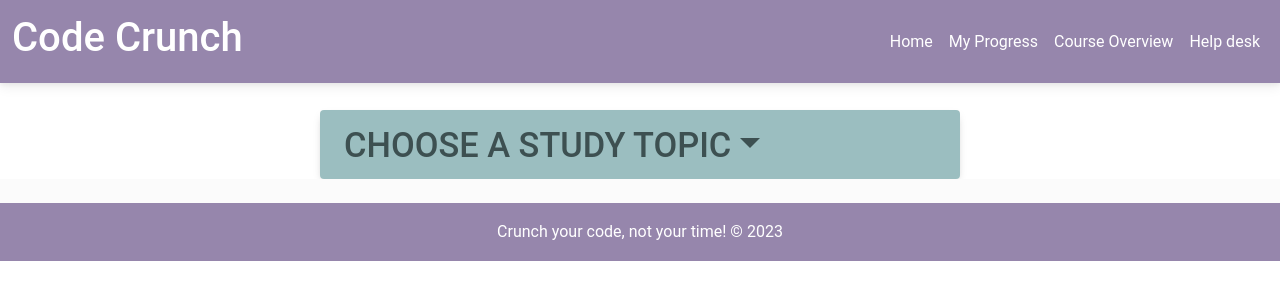
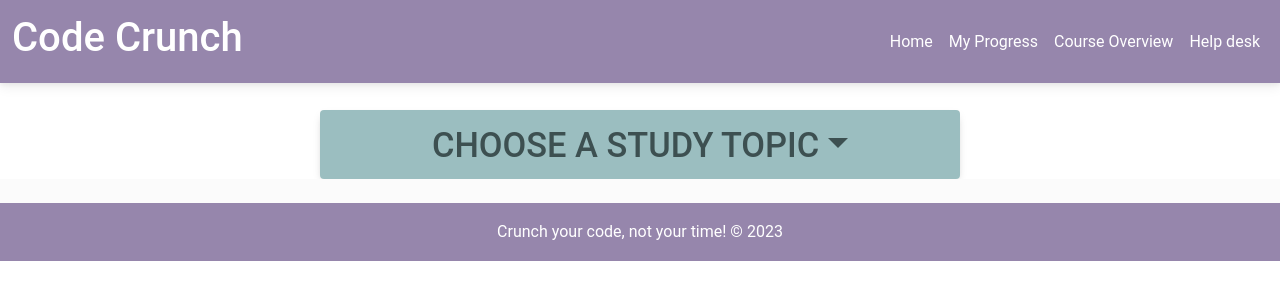
Before and after one commit to attrill20/CodeCrunchProjectWeek, a React (Create React App) app in the folder study-app/: page / in a window 1280 px wide. Shown: the top 300 px of the page. Built offline with nearby package versions, Linux system fonts and the light colour scheme.

Commit message:
centralised button

```diff
--- a/study-app/src/App/App.css
+++ b/study-app/src/App/App.css
@@ -26,9 +26,16 @@
     justify-content:center;
     color: white;
 }
+
 .btn-group {
     display:flex;
-    justify-content:left;
+    justify-content:center;
+}
+
+.dropdown-menu {
+    font-size: 1.5em;
+    min-width: 100%;
+    text-align: center;
 }
 
 .timebutton {
@@ -40,8 +47,8 @@ color: white;
 border-radius: 50%;
 font-size: 0.6em;
 padding: 1.75%;
+}
 
-}
 h2 {
     grid-column-start: 1;
     grid-column-end: 3;
@@ -53,6 +60,7 @@ h4 {
     padding:0.75%;
     color: #3D5051
 }
+
 .card {
    padding: 2%;
    width: 100%;
@@ -60,28 +68,29 @@ h4 {
    background-color: #F5F5F5;
    border-radius: 1.5%;
 }
-#card1{
+
+#card1 {
     grid-column-start: 1;
     grid-column-end: 1;
     grid-row-start: 2;
     grid-row-end: 4;
 }
 
-#card2{
+#card2 {
     grid-column-start: 1;
     grid-column-end: 1;
     grid-row-start: 4;
     grid-row-end: 5;
 }
 
-#card3{
+#card3 {
     grid-column-start: 2;
     grid-column-end: 2;
     grid-row-start: 2;
     grid-row-end: 3;
 }
 
-#card4{
+#card4 {
     grid-column-start: 2;
     grid-column-end: 2;
     grid-row-start: 3;
--- a/study-app/src/DropDown/DropDown.js
+++ b/study-app/src/DropDown/DropDown.js
@@ -5,7 +5,7 @@ export default function DropDown(props) {
 
   return (
     <div style = {{marginLeft: "25%", marginRight: "25%"}} className="btn-group">
-      <button style = {{backgroundColor:"#9BBEC0", fontSize: "2.15em", color: "#3D5051", textAlign: "left"}} type="button" className="btn btn-dark dropdown-toggle" data-mdb-toggle="dropdown" aria-expanded="false">
+      <button style = {{backgroundColor:"#9BBEC0", fontSize: "2.15em", color: "#3D5051", textAlign: "center"}} type="button" className="btn btn-dark dropdown-toggle" data-mdb-toggle="dropdown" aria-expanded="false">
         {selectedTopic || 'Choose a study topic'}
       </button>
       <ul className="dropdown-menu">
```
